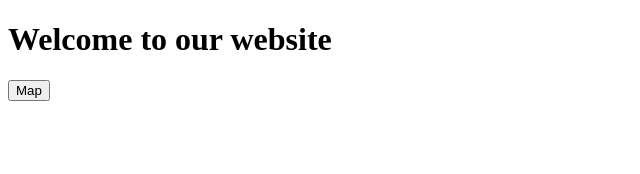
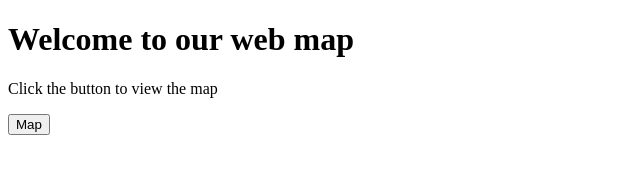
Before and after one commit to smith-lg/ggr472-my-team-project, a plain HTML site: page index.html in a window 1280 px wide. Shown: the whole page, without its empty margins (0-640 px from the left). Drawn offline with Linux system fonts and the light colour scheme.

Commit message:
Requested updates index.html #1

```diff
--- a/index.html
+++ b/index.html
@@ -7,7 +7,8 @@
     <title>Our website</title>
 </head>
 <body>
-    <h1>Welcome to our website</h1>
+    <h1>Welcome to our web map</h1>
+    <p>Click the button to view the map</p>
     <button>Map</button>
 </body>
 </html>
```
